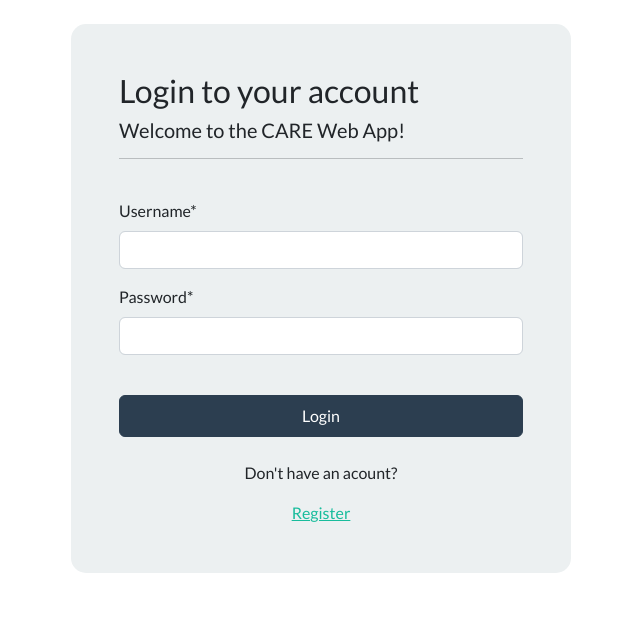
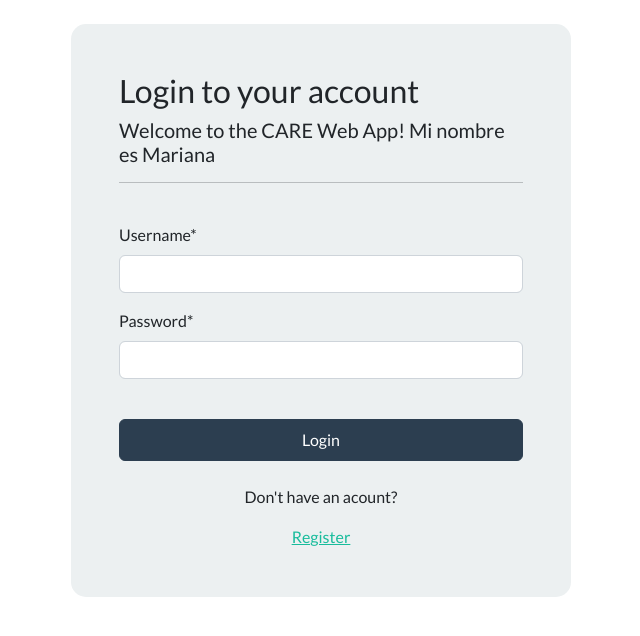
Before and after one commit to George-Ma2/CRUD-App-, a Django app: page /my-login in a window 1280 px wide. Shown: the part 72-708 px from the top of the page, without its empty margins (319-959 px from the left). Run offline with Django 5.2, Linux system fonts and the light colour scheme; some libraries are stand-ins or nearby versions.

Commit message:
Verification
Added my name to the title :0

```diff
--- a/CARE_Web_App/static/css/styles.css
+++ b/CARE_Web_App/static/css/styles.css
@@ -1,4 +1,6 @@
 .form-layout{
     border-radius: 15px;
     width: 500px;
+
+
 }
--- a/CARE_Web_App/web_app/templates/web_app/my-login.html
+++ b/CARE_Web_App/web_app/templates/web_app/my-login.html
@@ -9,7 +9,7 @@
         <div class="container bg-light shadow-md p-5 form-layout">
             <h3> Login to your account </h3>
 
-            <h5> Welcome to the CARE Web App! </h5>
+            <h5> Welcome to the CARE Web App! Mi nombre es Mariana </h5>
 
             <hr>
             <br>
```
